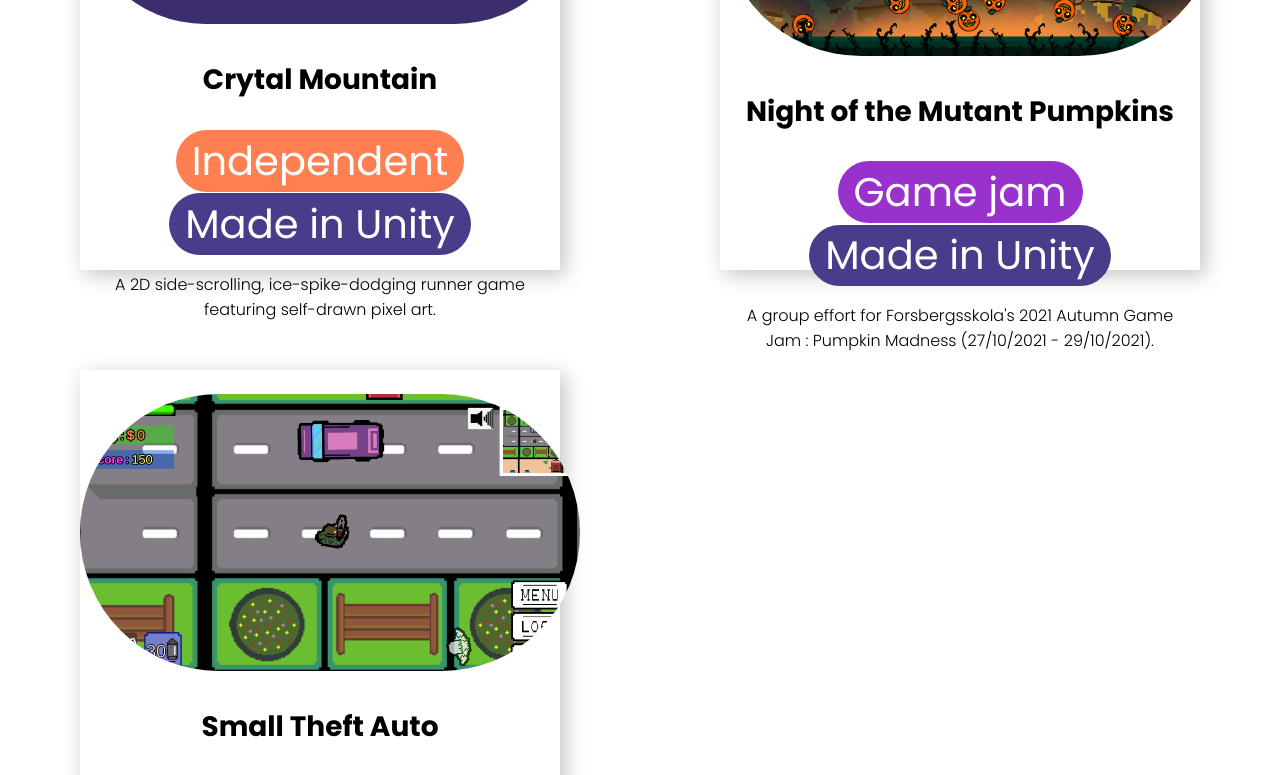
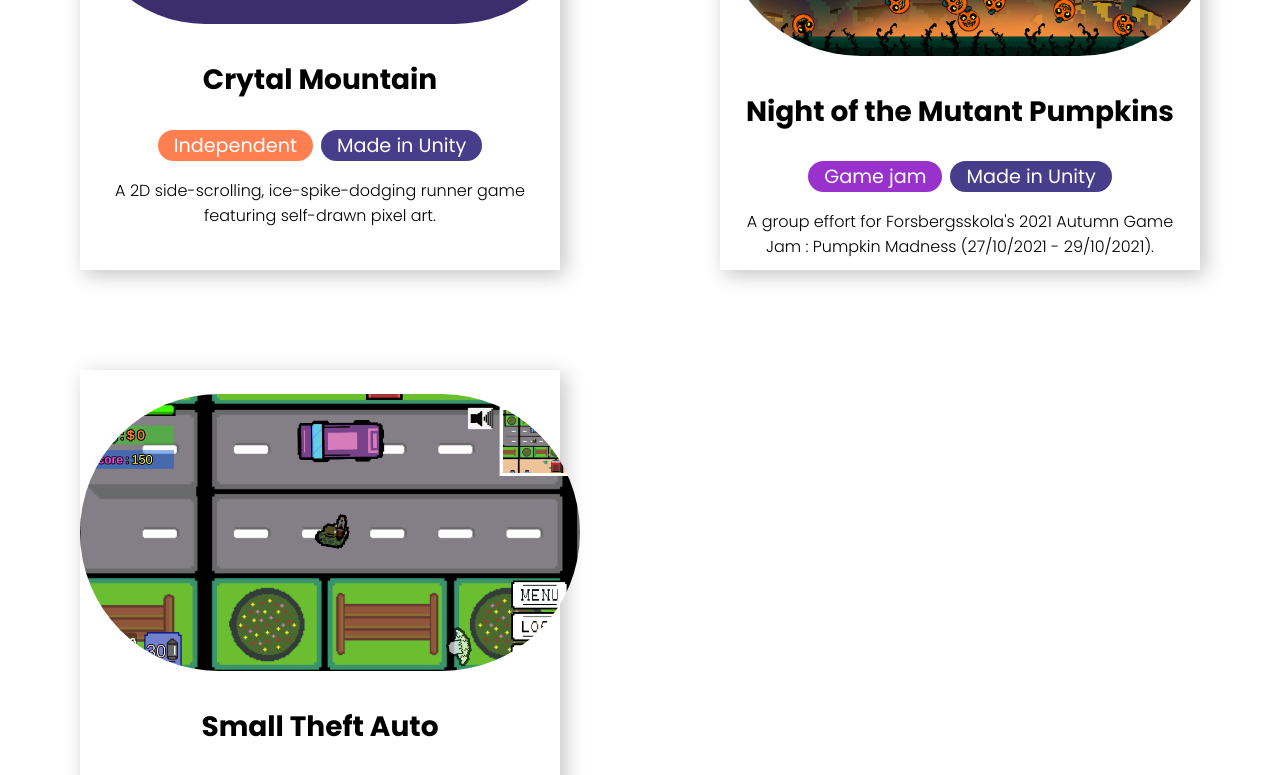
Before and after one commit to InaSLew/Portfolio, a React (Create React App) app: page / in a window 1280 px wide. Shown: the part 1980-2755 px from the top of the page. Built offline with nearby package versions, Linux system fonts and the light colour scheme.

Commit message:
Pill buttons text size fix

```diff
--- a/src/Components/PillButton/EnvironmentTypePillButton.css
+++ b/src/Components/PillButton/EnvironmentTypePillButton.css
@@ -18,9 +18,9 @@
 }
 
 .mobile-pill-text {
-    font-size: 8px;
+    font-size: 2vmin;
 }
 
 .non-mobile-pill-text {
-    font-size: 40px;
+    font-size: 1.5vmax;
 }
--- a/src/Components/PillButton/WorkTypePillButton.css
+++ b/src/Components/PillButton/WorkTypePillButton.css
@@ -22,9 +22,9 @@
 }
 
 .mobile-pill-text {
-    font-size: 8px;
+    font-size: 2vmin;
 }
 
 .non-mobile-pill-text {
-    font-size: 40px;
+    font-size: 1.5vmax;
 }
```
